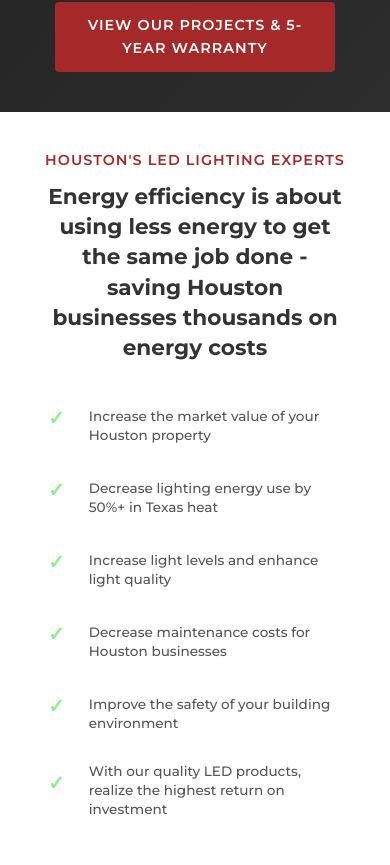
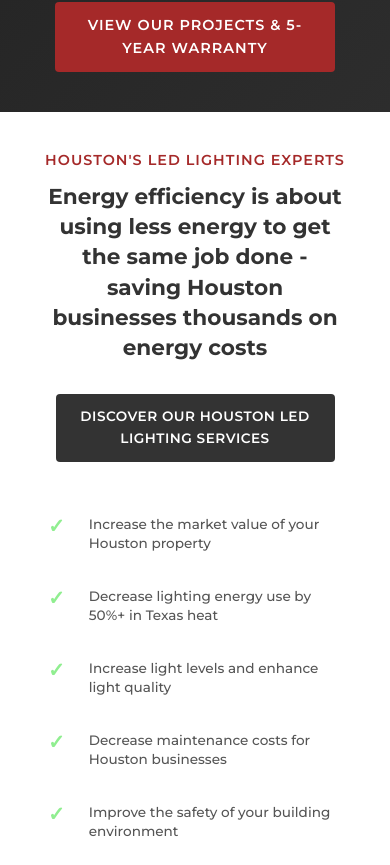
Before and after one commit to adrianchromenko/infinity-lighting, a React (Vite) app in the folder infinity-lighting/: page / in a window 390 px wide. Shown: the part 979-1844 px from the top of the page. Built offline with nearby package versions, Linux system fonts and the light colour scheme; no server answers.

Commit message:
Convert Houston LED Lighting Experts section to two-column layout
Left column: title, subtitle, and CTA button. Right column: benefits list. Collapses to single column under 900px.

Co-Authored-By: Claude Opus 4.7 (1M context) <noreply@anthropic.com>

```diff
--- a/infinity-lighting/src/components/Services.css
+++ b/infinity-lighting/src/components/Services.css
@@ -11,9 +11,22 @@
   padding: 0 2rem;
 }
 
+.services-grid {
+  display: grid;
+  grid-template-columns: 1fr 1fr;
+  gap: 4rem;
+  align-items: center;
+}
+
+.services-left {
+  display: flex;
+  flex-direction: column;
+  align-items: flex-start;
+  gap: 2rem;
+}
+
 .services-header {
-  text-align: center;
-  margin-bottom: 3rem;
+  text-align: left;
 }
 
 .services-title {
@@ -26,18 +39,17 @@
 }
 
 .services-subtitle {
-  font-size: clamp(1.8rem, 3vw, 2.5rem);
+  font-size: clamp(1.6rem, 2.4vw, 2.2rem);
   color: #333;
   font-weight: 700;
   line-height: 1.3;
-  max-width: 900px;
-  margin: 0 auto;
+  margin: 0;
 }
 
 .benefits-list {
   list-style: none;
   padding: 0;
-  margin-bottom: 3rem;
+  margin: 0;
 }
 
 .benefit-item {
@@ -79,16 +91,34 @@
   text-transform: uppercase;
   letter-spacing: 1px;
   transition: background 0.3s, transform 0.2s;
-  margin: 0 auto;
-  display: block;
   text-align: center;
-  max-width: fit-content;
+  align-self: flex-start;
 }
 
 .services-cta:hover {
   background: #a52929;
   transform: translateY(-3px);
   box-shadow: 0 10px 20px rgba(0, 0, 0, 0.2);
+}
+
+@media (max-width: 900px) {
+  .services-grid {
+    grid-template-columns: 1fr;
+    gap: 2.5rem;
+  }
+
+  .services-left {
+    align-items: center;
+    text-align: center;
+  }
+
+  .services-header {
+    text-align: center;
+  }
+
+  .services-cta {
+    align-self: center;
+  }
 }
 
 @media (max-width: 768px) {
@@ -98,10 +128,6 @@
 
   .services-content {
     padding: 0 1rem;
-  }
-
-  .services-header {
-    margin-bottom: 2rem;
   }
 
   .services-title {
--- a/infinity-lighting/src/components/Services.jsx
+++ b/infinity-lighting/src/components/Services.jsx
@@ -14,6 +14,8 @@ const Services = () => {
     <section className="services">
       <div className="container">
         <div className="services-content">
+          <div className="services-grid">
+            <div className="services-left">
               <div className="services-header">
                 <h2 className="services-title">HOUSTON'S LED LIGHTING EXPERTS</h2>
                 <h3 className="services-subtitle">
@@ -21,7 +23,10 @@ const Services = () => {
                   saving Houston businesses thousands on energy costs
                 </h3>
               </div>
+              <a href="#services" className="services-cta">DISCOVER OUR HOUSTON LED LIGHTING SERVICES</a>
+            </div>
 
+            <div className="services-right">
               <ul className="benefits-list">
                 {benefits.map((benefit, index) => (
                   <li key={index} className="benefit-item">
@@ -30,8 +35,8 @@ const Services = () => {
                   </li>
                 ))}
               </ul>
-
-          <a href="#services" className="services-cta">DISCOVER OUR HOUSTON LED LIGHTING SERVICES</a>
+            </div>
+          </div>
         </div>
       </div>
     </section>
```
Lines whose indentation alone changed are shown as unchanged.
